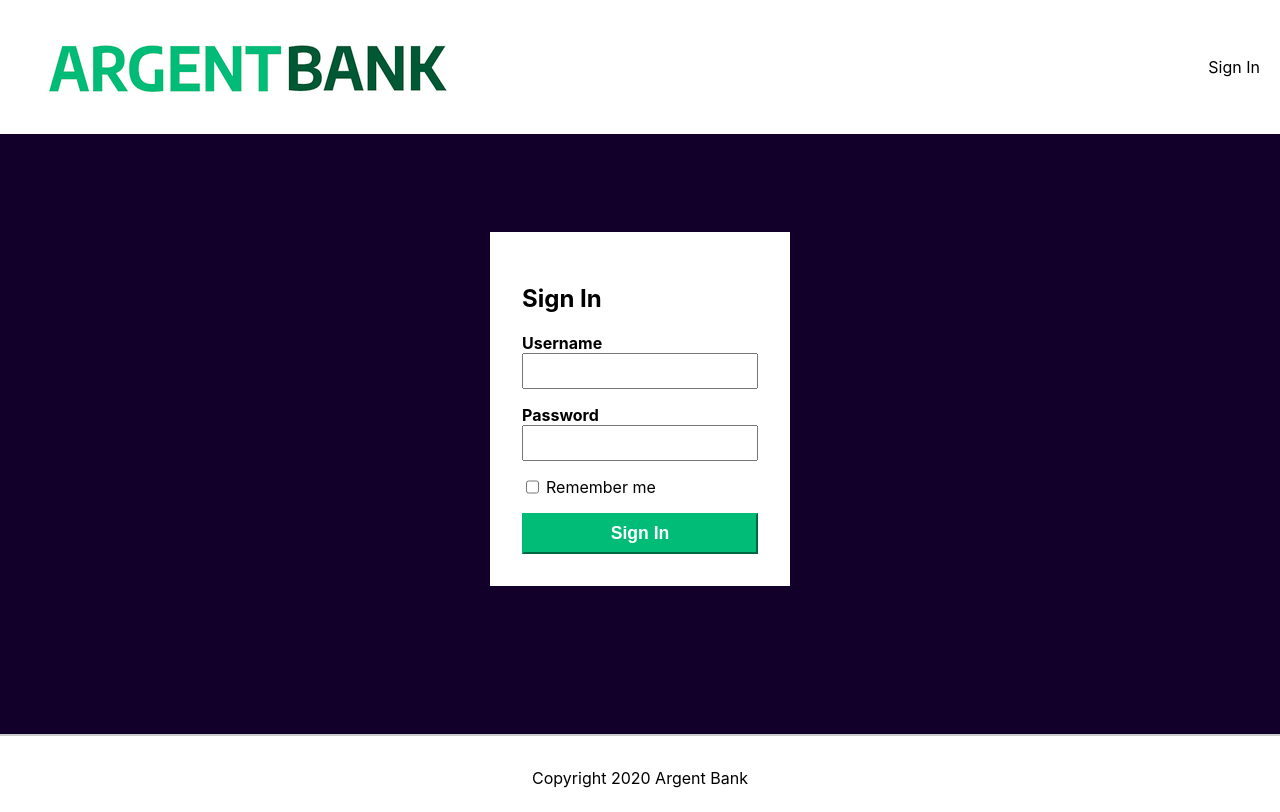
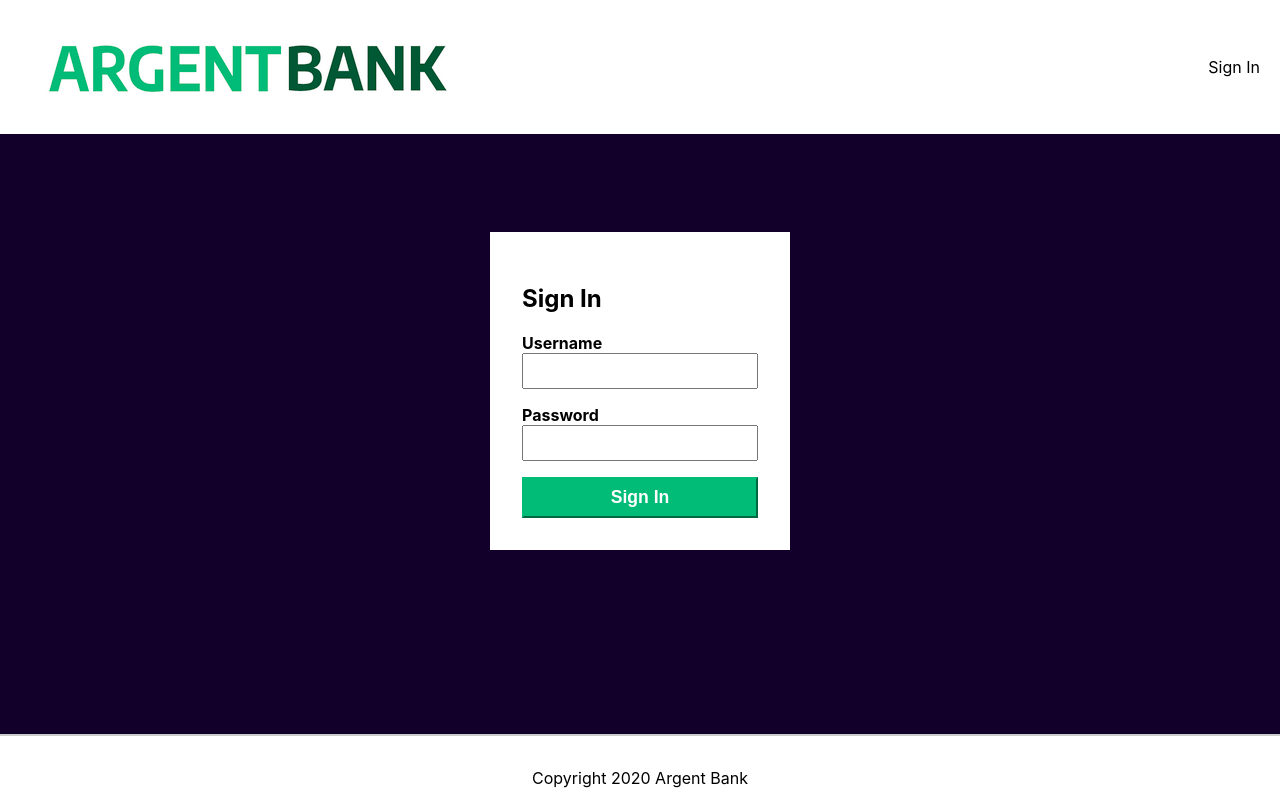
Before and after one commit to Kollmann7/P_13_Agent_Bank, a Next.js app in the folder argent_bank/: page /sign-in in a window 1280 px wide. Built offline with nearby package versions, Linux system fonts and the light colour scheme.

Commit message:
add error file

```diff
--- a/argent_bank/components/signInForm.js
+++ b/argent_bank/components/signInForm.js
@@ -10,6 +10,7 @@ import {getUserLogin} from '../pages/api/login'
 export default function SignInForm(userId) {
     const [username, setUsername] = useState("")
     const [password, setPassword] = useState("")
+    const [error, setError] = useState(null)
 
     const router = useRouter()
     const dispatch = useDispatch()
@@ -40,6 +41,9 @@ export default function SignInForm(userId) {
     const handleSubmit = (e) => {
         e.preventDefault()
         login().then(getUserProfile)
+            .catch(err => {
+            setError(err.response.data.message)
+        })
     }
 
     return(
@@ -53,13 +57,15 @@ export default function SignInForm(userId) {
                 <div className={styles.wrapper}>
                     <label htmlFor="password">Password</label><input type="password" id="password" value={password} onChange={(e) => setPassword(e.target.value)}/>
                 </div>
-                <div className={styles.remember}>
-                    <input type="checkbox" id="remember-me" /><label for="remember-me"
-                    >Remember me</label>
-                </div>
+                {error && (
+                    <>
+                        <div className={styles.error}> {error} </div>
+                    </>
+                )}
                 <button href={userId}className={styles.button}>Sign In</button>
             </form>
         </section>
         </>
+
     )
 }
--- a/argent_bank/styles/Header.module.css
+++ b/argent_bank/styles/Header.module.css
@@ -33,3 +33,9 @@
     background-color : white;
     cursor: pointer;
 }
+.wrapper{
+    display: flex;
+    align-items: center;
+    justify-content: space-between;
+    gap:10px;
+}
--- a/argent_bank/styles/SignInForm.module.css
+++ b/argent_bank/styles/SignInForm.module.css
@@ -41,3 +41,6 @@
     padding: 5px;
     font-size: 1.2rem;
 }
+.error {
+    color: red;
+}
```
